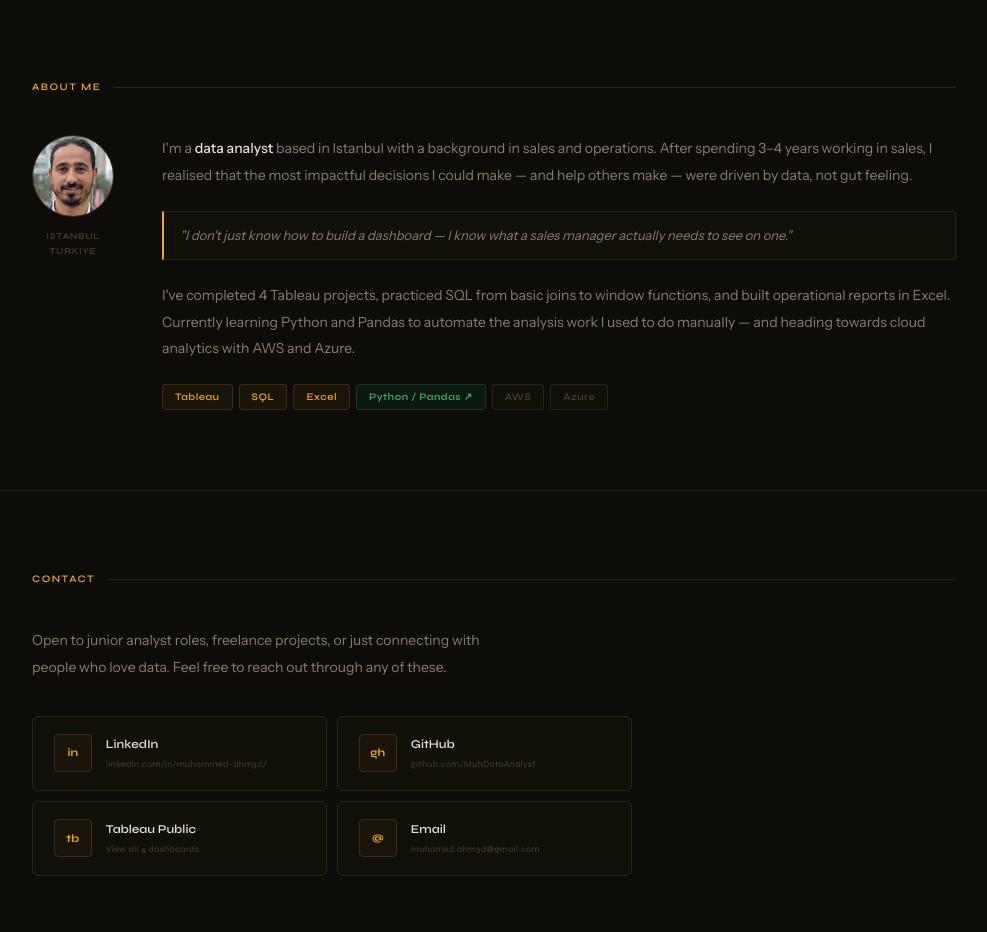
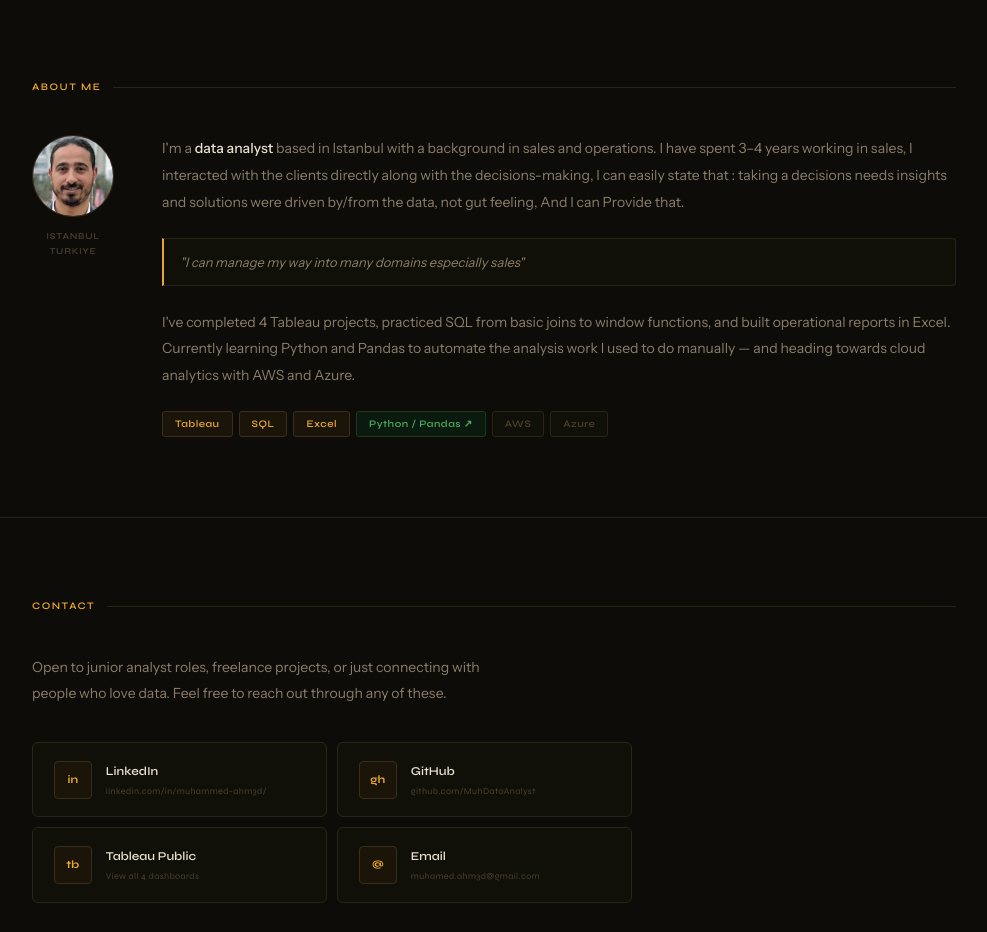
Before and after one commit to MuhDataAnalyst/MuhDataAnalyst.github.io, a plain HTML site: page index.html in a window 1280 px wide. Shown: the part 1960-2892 px from the top of the page, without its empty margins (146-1133 px from the left). Drawn offline with Linux system fonts and the light colour scheme.

Commit message:
Update index.html

```diff
--- a/index.html
+++ b/index.html
@@ -885,12 +885,11 @@
         <div class="about-text">
           <p>
             I'm a <strong>data analyst</strong> based in Istanbul with a background in sales and operations.
-            After spending 3–4 years working in sales, I realised that the most impactful decisions
-            I could make — and help others make — were driven by data, not gut feeling.
+            I have spent 3–4 years working in sales, I interacted with the clients directly along with the decisions-making,
+            I can easily state that : taking a decisions needs insights and solutions were driven by/from the data, not gut feeling, And I can Provide that.
           </p>
           <div class="about-highlight">
-            "I don't just know how to build a dashboard — I know what a sales manager
-            actually needs to see on one."
+            "I can manage my way into many domains especially sales"
           </div>
           <p>
             I've completed 4 Tableau projects, practiced SQL from basic joins to window functions,
```
